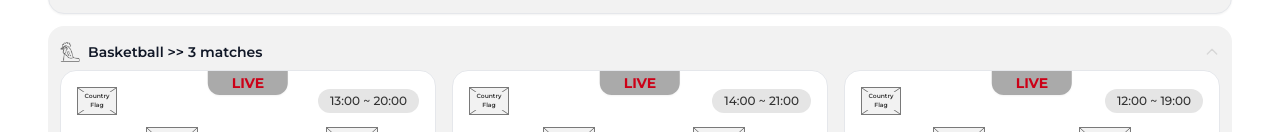
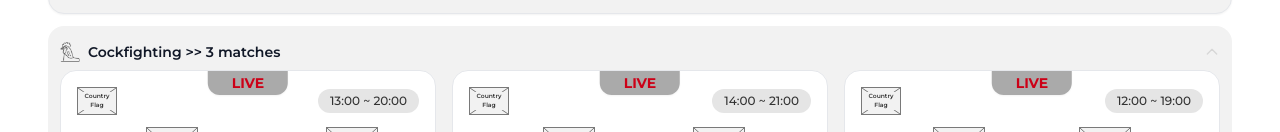
Before and after one commit to mati-compilex/saba-kick, a React (Vite) app: page / in a window 1280 px wide. Both pictures are taken after a click on the button "Cockfighting". Shown: the part 432-564 px from the top of the page. Built offline with nearby package versions, Linux system fonts and the light colour scheme.

Commit message:
name updated

```diff
--- a/src/components/UpcomingSection.jsx
+++ b/src/components/UpcomingSection.jsx
@@ -17,7 +17,7 @@ function UpcomingSection({
 
   const tabInfo = {
     football: { label: "Football", icon: footballIcon },
-    basketball: { label: "Basketball", icon: cockfightingIcon },
+    basketball: { label: "Cockfighting", icon: cockfightingIcon },
     hot: { label: "Hot Matches", icon: fireIcon },
   };
 
```
